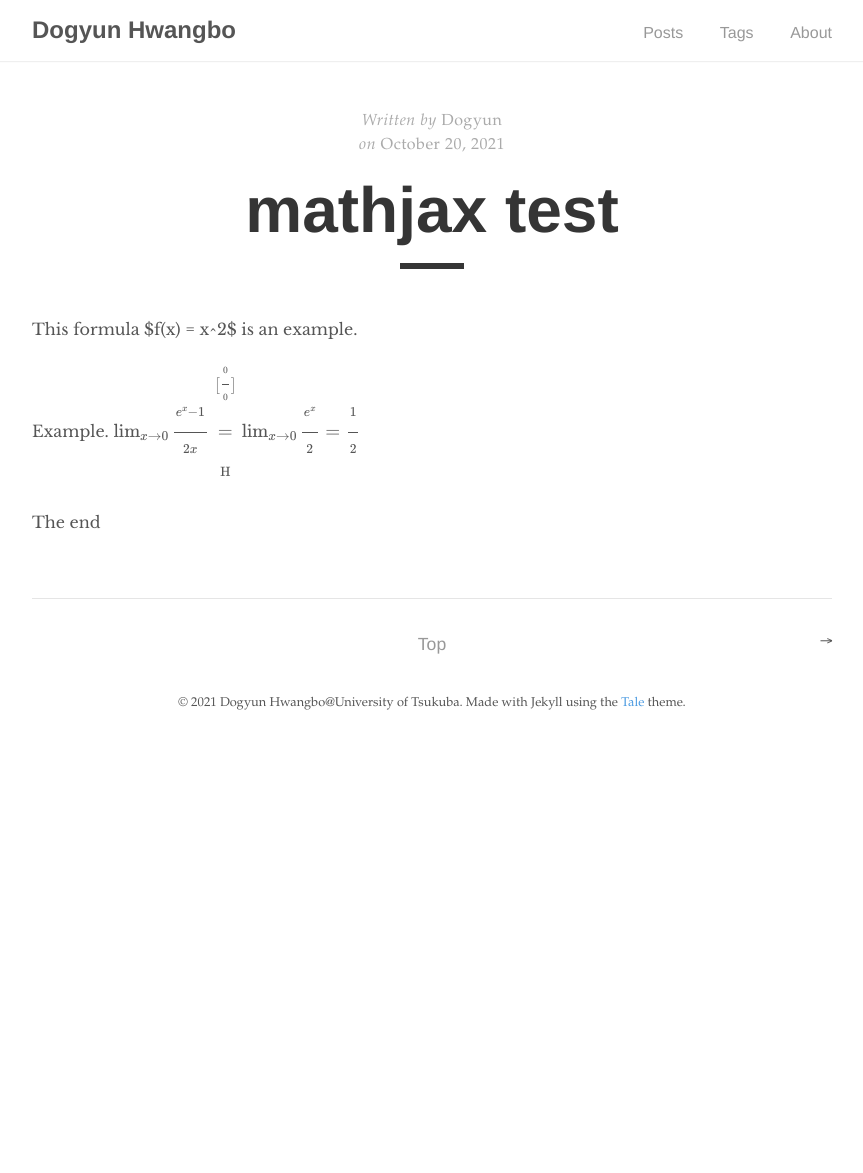
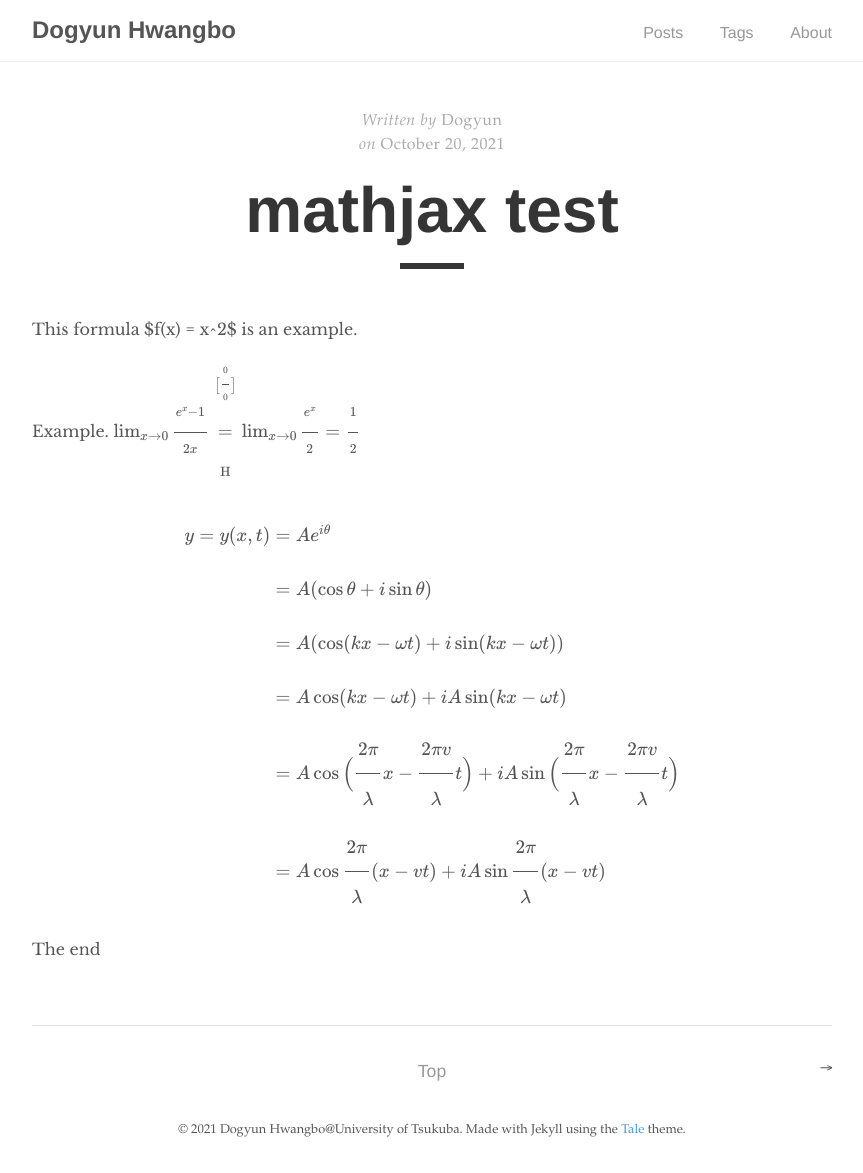
Before and after one commit to dombegi/dombegi.github.io.old, a Jekyll site: the page built from _posts/2021-10-20-mathjax test.md, in a window 1280 px wide. Shown: the whole page, without its empty margins (208-1071 px from the left). Built offline with Jekyll 4.4.1, drawn with Linux system fonts in a browser that asks for light colours; before the commit the page ends 900 px from its top, so only the background shows below that.

Commit message:
finaltest7

```diff
--- a/_posts/2021-10-20-mathjax test.md
+++ b/_posts/2021-10-20-mathjax test.md
@@ -19,4 +19,15 @@ $$
 \lim_{x\to 0}{\frac{e^x}{2}}={\frac{1}{2}}
 $$
 
+$$
+\begin{align*}
+y = y(x,t) &= A e^{i\theta} \\
+&= A (\cos \theta + i \sin \theta) \\
+&= A (\cos(kx - \omega t) + i \sin(kx - \omega t)) \\
+&= A\cos(kx - \omega t) + i A\sin(kx - \omega t)  \\
+&= A\cos \Big(\frac{2\pi}{\lambda}x - \frac{2\pi v}{\lambda} t \Big) + i A\sin \Big(\frac{2\pi}{\lambda}x - \frac{2\pi v}{\lambda} t \Big)  \\
+&= A\cos \frac{2\pi}{\lambda} (x - v t) + i A\sin \frac{2\pi}{\lambda} (x - v t)
+\end{align*}
+$$
+
 The end
```
